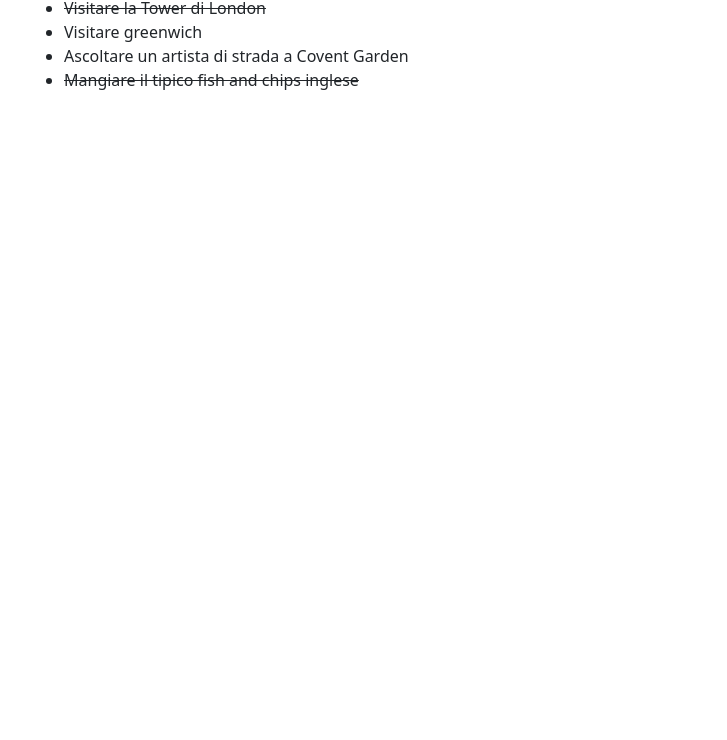
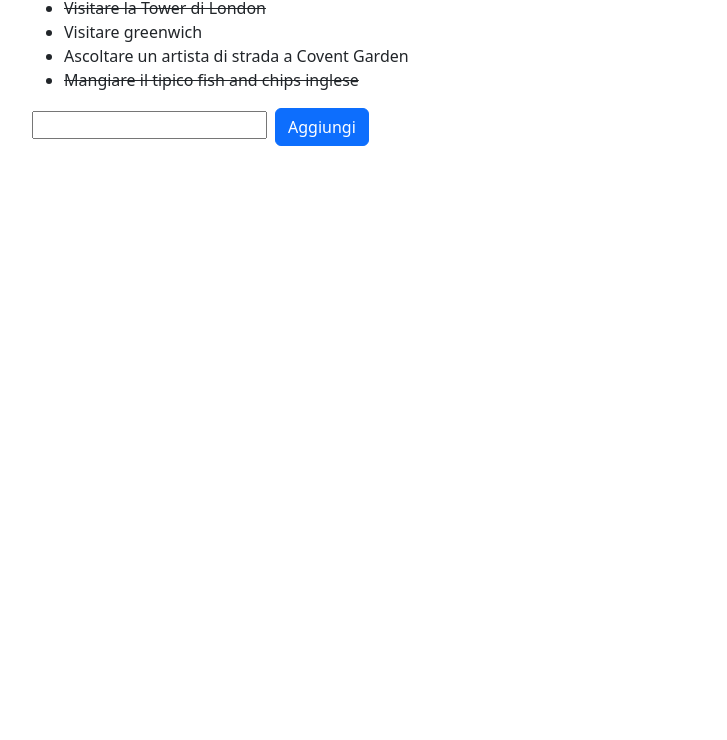
Before and after one commit to FrancescoRispoli17/vue-todolist, a plain HTML site: page index.html in a window 1280 px wide. Shown: the part 60-800 px from the top of the page, without its empty margins (50-777 px from the left). Drawn offline with nearby package versions, Linux system fonts and the light colour scheme.

Commit message:
[UPD] MILESTONE 3

```diff
--- a/index.html
+++ b/index.html
@@ -18,6 +18,10 @@
                 <ul>
                     <li v-for="todo in list" :class="{'text-decoration-line-through':todo.done}">{{todo.text}}</li>
                 </ul>
+            <div>
+                <input type="text">
+                <button type="button" class="btn btn-primary ms-2" @click="add"> Aggiungi </button>
+            </div>
             </div>
         </div>
     </div>
--- a/js/script.js
+++ b/js/script.js
@@ -25,8 +25,18 @@ const { createApp } = Vue
       }
     },
     methods:{
-      prevImage(){
-
+      add(){
+        const text=document.querySelector('input');
+        if(text.value !== ''){
+          console.log(text.value);
+          const obj={
+            text:text.value,
+            done:false
+          }
+          this.list.push(obj);
+        }
+        else
+        alert('Inserire la todo da aggiungere');
       }
     }
   }).mount('#app')
```
